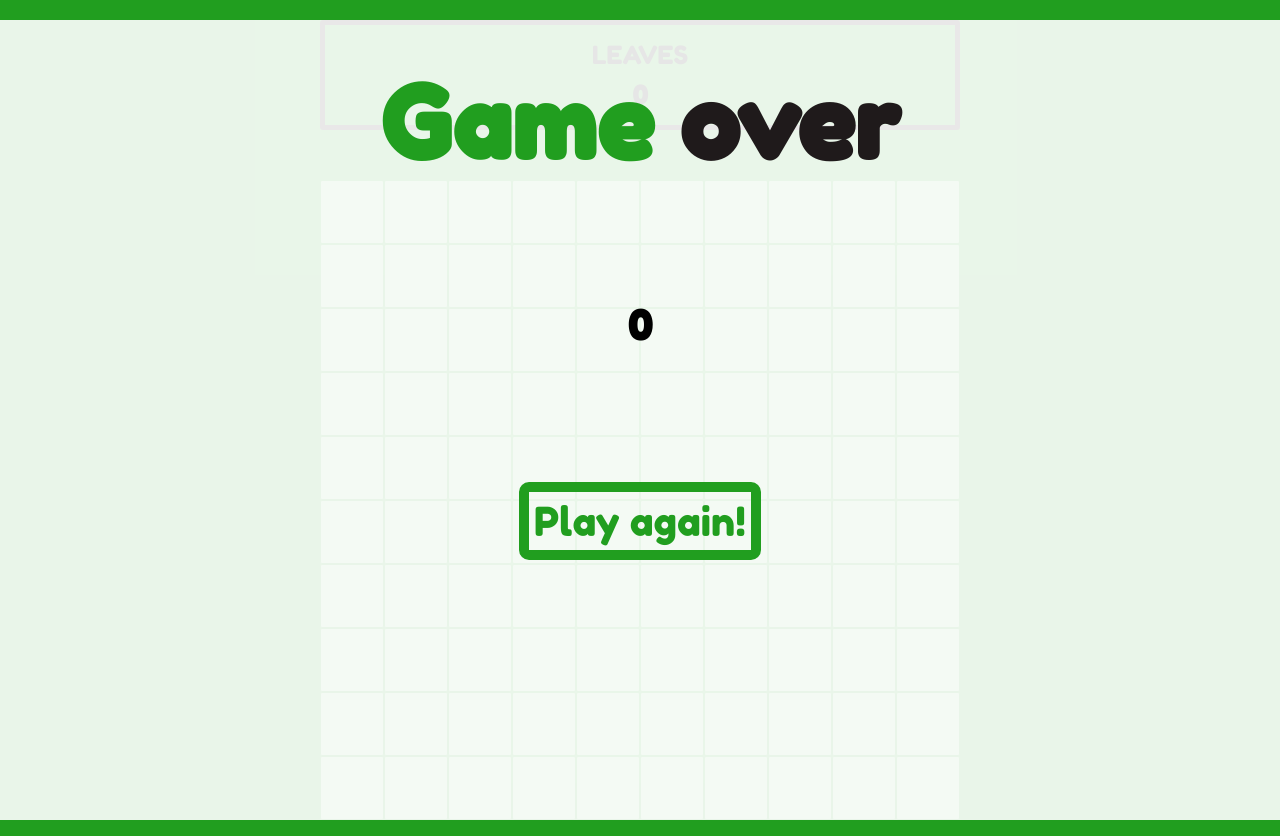
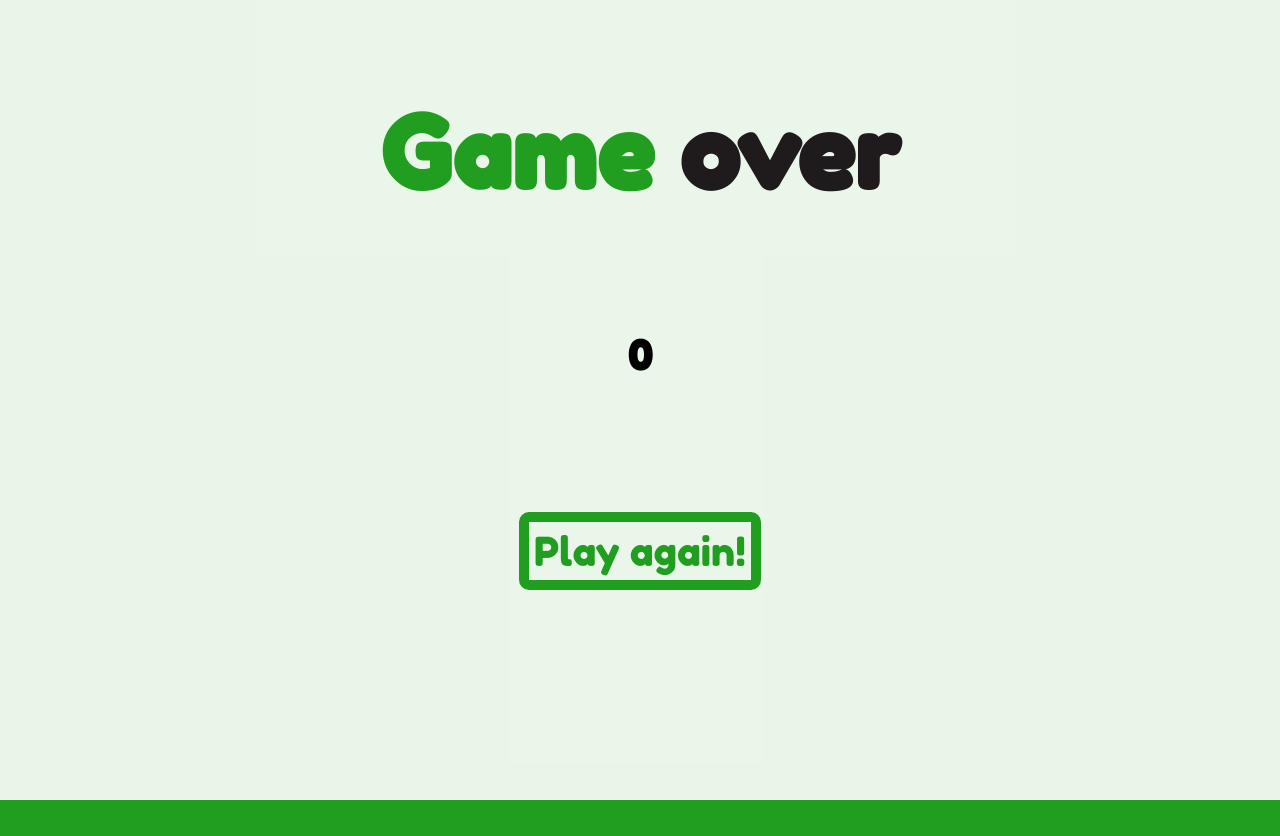
Before and after one commit to eudorcas/hungry-bunny, a website built with webpack: page index.html in a window 1280 px wide. Both pictures are taken after a click on the button "Start!". After the commit the page ends 800 px from the top, so only its background shows below. Built offline with nearby package versions, Linux system fonts and the light colour scheme.

Commit message:
Fixed start and game over screens

```diff
--- a/css/style.css
+++ b/css/style.css
@@ -22,6 +22,7 @@ section.start {
   position: fixed;
 
 
+
 }
 
 h1.big-title{
@@ -33,7 +34,7 @@ h1.big-title span{
 }
 button.start-button,
 button.again-button {
-  margin: 100px 0 300px 0;
+  margin: 100px 0 200px 0;
   padding: 5px;
   background: none;
   font-size: 40px;
@@ -143,8 +144,8 @@ section.game-over {
   flex-direction: column;
   justify-content: center;
   align-items: center;
+  z-index: 2;
   position: fixed;
-  z-index: 2;
 
 
 }
--- a/index.html
+++ b/index.html
@@ -20,15 +20,13 @@
   <h2 class='final-score'></h2>
   <button class='again-button'>Play again!</button>
 </section>
+<section class="game">
   <section id='score'>
     <div>
       LEAVES<br>
       <strong>0</strong>
     </div>
   </section>
-
-
-
   <section class='board'>
     <div></div>
     <div></div>
@@ -131,8 +129,7 @@
     <div></div>
     <div></div>
   </section>
-
-
+</section>
 
 
 <script src='dist/out.js'></script>
--- a/js/app.js
+++ b/js/app.js
@@ -1,8 +1,11 @@
 document.addEventListener("DOMContentLoaded", function (ev) {
     var Game = require("./game.js");
     const startButton = document.querySelector(".start-button");
+    const gameScreen = document.querySelector(".game");
+    gameScreen.style.display="none";
     startButton.addEventListener("click", function(e){
         document.querySelector(".start").style.display="none";
+        gameScreen.style.display="block";
         var game = new Game();
         game.showBunny();
         game.showLeaf();
@@ -15,6 +18,7 @@ document.addEventListener("DOMContentLoaded", function (ev) {
     const againButton = document.querySelector(".again-button");
     againButton.addEventListener("click", function (e){
         document.querySelector(".game-over").style.display="none";
+        gameScreen.style.display="block";
         var game = new Game();
         game.showBunny();
         game.showLeaf();
--- a/js/game.js
+++ b/js/game.js
@@ -46,6 +46,7 @@ function Game() {
         this.gameOver();
         if(this.isOver===true) {
             document.querySelector(".game-over").style.display="flex";
+            document.querySelector(".game").style.display="none";
             const finalScore = document.querySelector(".final-score");
             finalScore.innerText = this.score;
             finalScore.style.fontSize="40px";
```
Also changed, not shown: dist/out.js. Lines whose indentation alone changed are shown as unchanged.
